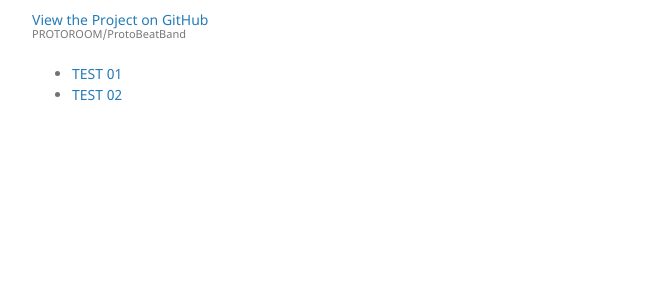
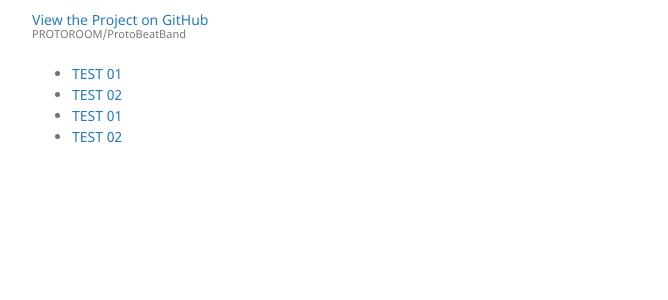
Before and after one commit to PROTOROOM/ProtoBeatBand, a Jekyll site: the page built from README.md, in a window 1280 px wide. Shown: the part 315-615 px from the top of the page, without its empty margins (178-846 px from the left). Built offline with Jekyll 4.4.1, drawn with Linux system fonts in a browser that asks for light colours; our own code applies the rules of GitHub Pages for plain Markdown files.

Commit message:
Update default.html

```diff
--- a/_layouts/default.html
+++ b/_layouts/default.html
@@ -41,6 +41,8 @@
         <ul>
           <li><a href="{{ "/test01.html" | relative_url }}">TEST 01</a></li>
           <li><a href="{{ "/test02.html" | relative_url }}">TEST 02</a></li>
+          <li><a href="./test01.html">TEST 01</a></li>
+          <li><a href="./test02.html">TEST 02</a></li>
         </ul>
       </header>
       <section>
```
